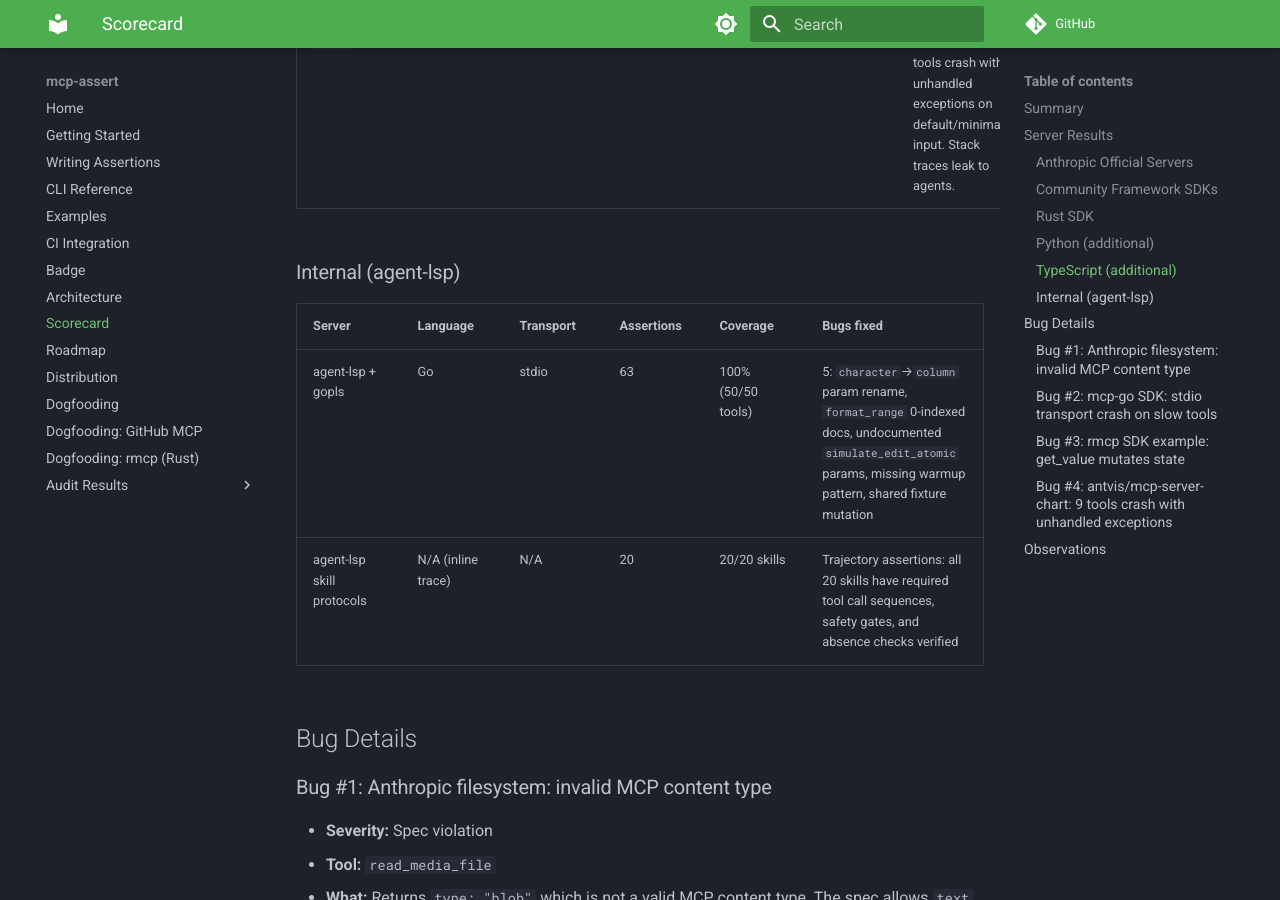
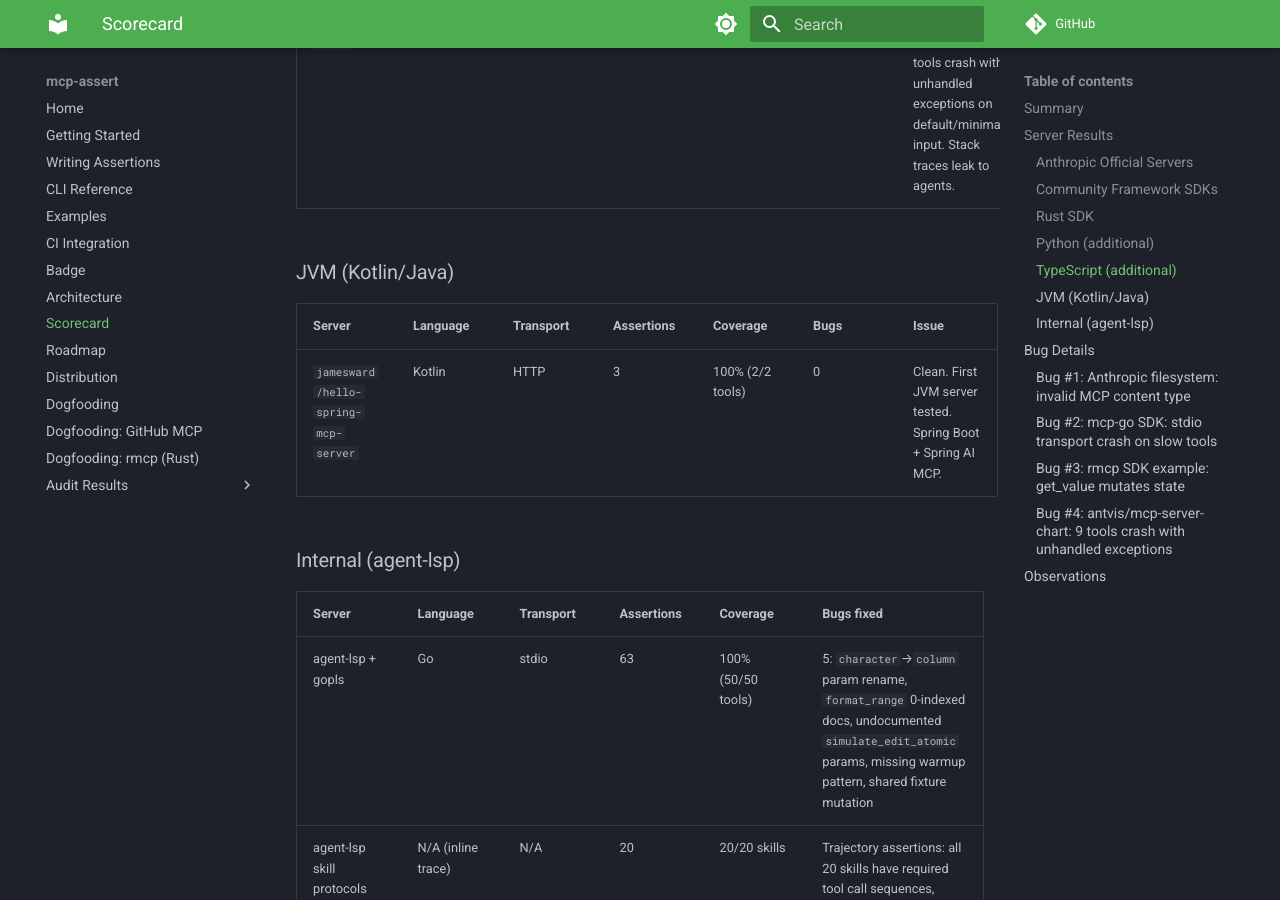
Before and after one commit to blackwell-systems/mcp-assert, an MkDocs documentation site: the page built from docs/scorecard.md, in a window 1280 px wide and 900 px high, scrolled down 4258 px. Built offline with MkDocs 1.6.1 and Material for MkDocs 9.7.7, drawn with Linux system fonts in a browser that asks for light colours; comment, search, counter and statistics services are not loaded.

Commit message:
docs: add Spring MCP to changelog, scorecard, and distribution

```diff
--- a/docs/scorecard.md
+++ b/docs/scorecard.md
@@ -63,6 +63,12 @@
 |--------|----------|-----------|------------|----------|------|-------|
 | `antvis/mcp-server-chart` | TypeScript | stdio | 16 | 59% (16/27 tools) | 9 | [antvis/mcp-server-chart#291](https://github.com/antvis/mcp-server-chart/issues/291). 9 tools crash with unhandled exceptions on default/minimal input. Stack traces leak to agents. |
 
+### JVM (Kotlin/Java)
+
+| Server | Language | Transport | Assertions | Coverage | Bugs | Issue |
+|--------|----------|-----------|------------|----------|------|-------|
+| `jamesward/hello-spring-mcp-server` | Kotlin | HTTP | 3 | 100% (2/2 tools) | 0 | Clean. First JVM server tested. Spring Boot + Spring AI MCP. |
+
 ### Internal (agent-lsp)
 
 | Server | Language | Transport | Assertions | Coverage | Bugs fixed |
```
Also changed, not shown: CHANGELOG.md (+7 -0 lines), docs/distribution.md (+2 -1 lines).
